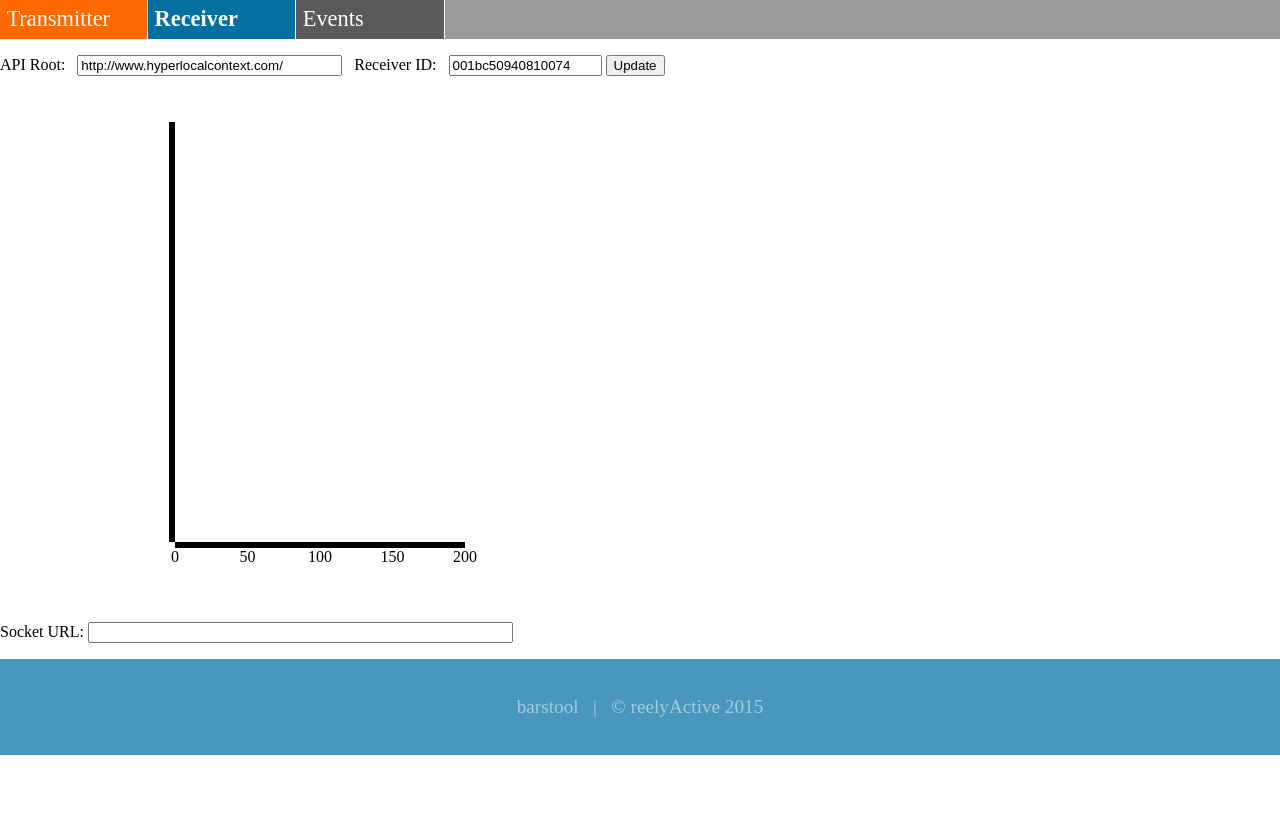
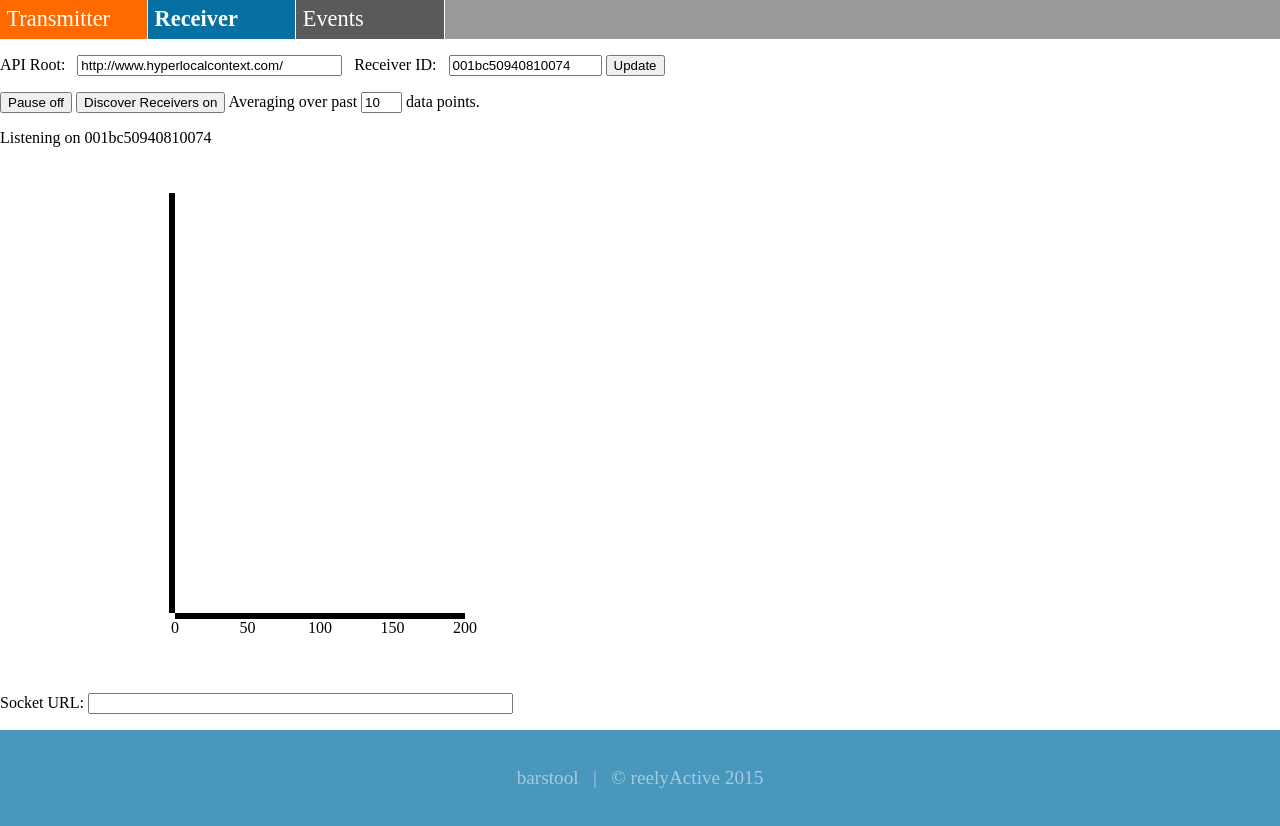
Before and after one commit to ibou02/barstool-1, a plain HTML site: page index.html in a window 1280 px wide. Both pictures are taken after a click on the link "Receiver". Before the commit the page ends 800 px from the top, so only its background shows below. Drawn offline with nearby package versions, Linux system fonts and the light colour scheme; no server answers.

Commit message:
Update index.html

```diff
--- a/index.html
+++ b/index.html
@@ -72,9 +72,20 @@
             <input type="text" ng-model="apiRoot" size="30"/>
             &nbsp; Receiver ID: &nbsp;
             <input type="text" ng-model="receiverId" size="16"/>
-            <button ng-click="setReceiverUrl()">Update</button>
+            <button ng-click="updateFromUser()">Update</button>
+            <p>
+              <button ng-click="isPaused = !isPaused">
+                Pause {{isPaused? 'on' : 'off'}}
+              </button>
+              <button ng-click="isDiscovering = !isDiscovering">
+                Discover Receivers {{isDiscovering? 'on' : 'off'}}
+              </button>
+              Averaging over past <input type="text" ng-model="maxNumberOfSamplesAccessible" size="2"/> data points.
+            </p>
+            <p> Listening on {{receiverId}} </p>
+
           </form>
-          <div style="padding:30px" bar-chart chart-data= "displayData"></div>
+          <div style="padding:30px" bar-chart chart-data= "displayData" update-chart="updateChart"></div>
         </div>
 
       </div>
```
